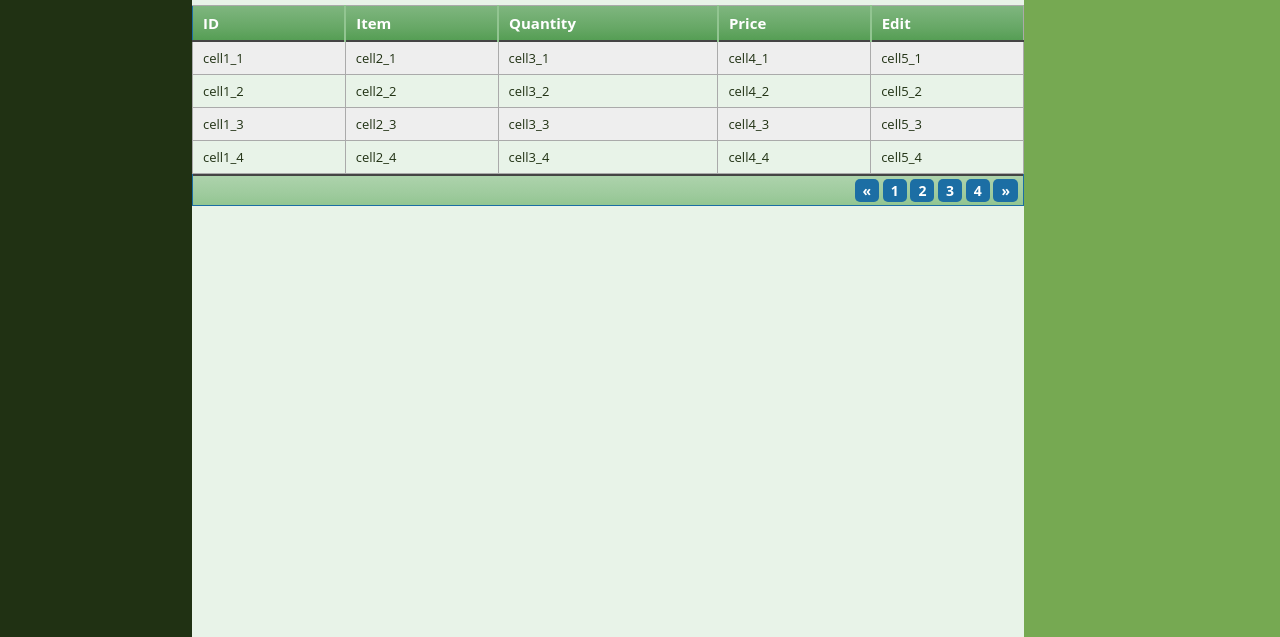
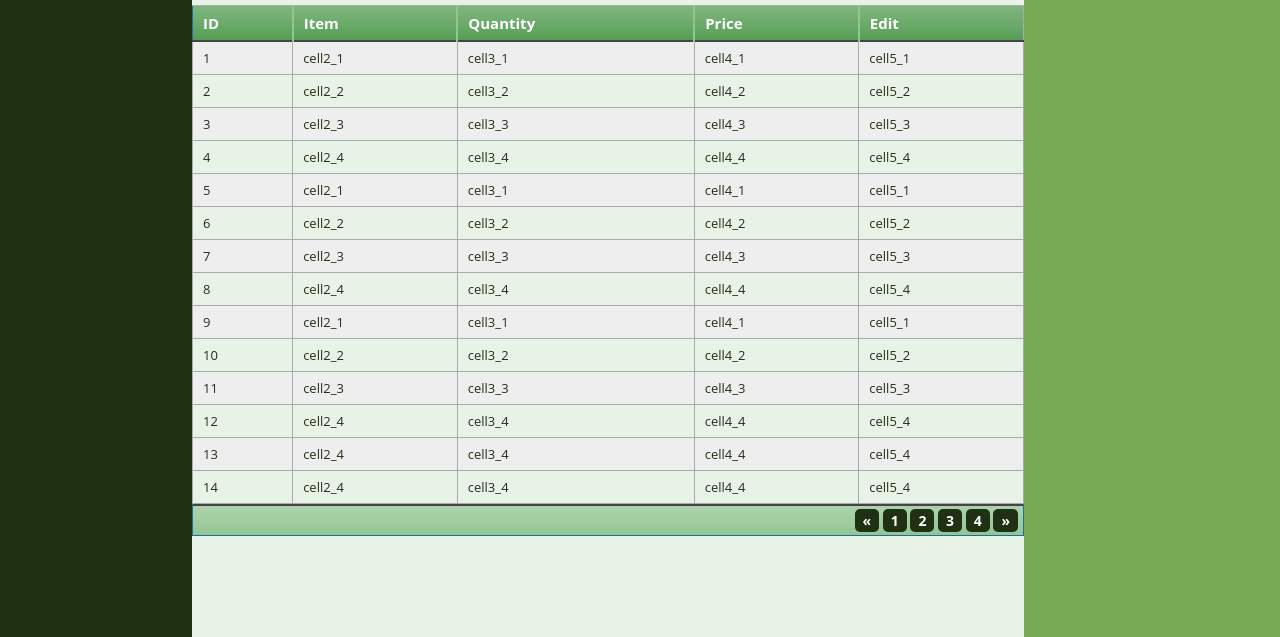
Before and after one commit to searles9/Inventory_App, a website: page website/index.html in a window 1280 px wide. Shown: the part 163-800 px from the top of the page. Drawn offline with Linux system fonts and the light colour scheme.

Commit message:
more changes

```diff
--- a/app.js
+++ b/app.js
@@ -1,7 +1,7 @@
 // Will contain the inventory router
 const express = require('express');
 const app = express();
-const inventoryRouter = require('./inventory')
+const inventoryRouter = require('./routes/inventory')
 const bodyParser = require('body-parser');
 const path = require('path')
 const PORT = 8080;
@@ -12,7 +12,7 @@ app.listen(PORT, () => {
 
 app.use(bodyParser.json());
 app.use(bodyParser.urlencoded({extended:true}));
-app.use(express.static(path.join(__dirname, '/website')))
+app.use(express.static(path.join(__dirname, './website')))
 app.use('/inventory', inventoryRouter)
 
 
--- a/db_data/temp.txt
+++ /dev/null
@@ -1 +0,0 @@
-temp
--- a/package.json
+++ b/package.json
@@ -1,6 +1,7 @@
 {
   "dependencies": {
     "body-parser": "^1.20.0",
-    "express": "^4.18.1"
+    "express": "^4.18.1",
+    "sqlite3": "^5.0.8"
   }
 }
--- a/inventory.js
+++ b/routes/inventory.js
@@ -1,5 +1,6 @@
 const express = require('express');
 const inventoryRouter = express.Router();
+const db = require('../services/db')
 
 const tempData = {
     '1': {
--- a/website/index.html
+++ b/website/index.html
@@ -76,28 +76,98 @@
           </div>
           <div class="divTableBody">
             <div class="divTableRow">
-              <div class="divTableCell">cell1_1</div>
+              <div class="divTableCell">1</div>
               <div class="divTableCell">cell2_1</div>
               <div class="divTableCell">cell3_1</div>
               <div class="divTableCell">cell4_1</div>
               <div class="divTableCell">cell5_1</div>
             </div>
             <div class="divTableRow">
-              <div class="divTableCell">cell1_2</div>
+              <div class="divTableCell">2</div>
               <div class="divTableCell">cell2_2</div>
               <div class="divTableCell">cell3_2</div>
               <div class="divTableCell">cell4_2</div>
               <div class="divTableCell">cell5_2</div>
             </div>
             <div class="divTableRow">
-              <div class="divTableCell">cell1_3</div>
+              <div class="divTableCell">3</div>
               <div class="divTableCell">cell2_3</div>
               <div class="divTableCell">cell3_3</div>
               <div class="divTableCell">cell4_3</div>
               <div class="divTableCell">cell5_3</div>
             </div>
             <div class="divTableRow">
-              <div class="divTableCell">cell1_4</div>
+              <div class="divTableCell">4</div>
+              <div class="divTableCell">cell2_4</div>
+              <div class="divTableCell">cell3_4</div>
+              <div class="divTableCell">cell4_4</div>
+              <div class="divTableCell">cell5_4</div>
+            </div>
+            <div class="divTableRow">
+              <div class="divTableCell">5</div>
+              <div class="divTableCell">cell2_1</div>
+              <div class="divTableCell">cell3_1</div>
+              <div class="divTableCell">cell4_1</div>
+              <div class="divTableCell">cell5_1</div>
+            </div>
+            <div class="divTableRow">
+              <div class="divTableCell">6</div>
+              <div class="divTableCell">cell2_2</div>
+              <div class="divTableCell">cell3_2</div>
+              <div class="divTableCell">cell4_2</div>
+              <div class="divTableCell">cell5_2</div>
+            </div>
+            <div class="divTableRow">
+              <div class="divTableCell">7</div>
+              <div class="divTableCell">cell2_3</div>
+              <div class="divTableCell">cell3_3</div>
+              <div class="divTableCell">cell4_3</div>
+              <div class="divTableCell">cell5_3</div>
+            </div>
+            <div class="divTableRow">
+              <div class="divTableCell">8</div>
+              <div class="divTableCell">cell2_4</div>
+              <div class="divTableCell">cell3_4</div>
+              <div class="divTableCell">cell4_4</div>
+              <div class="divTableCell">cell5_4</div>
+            </div>
+            <div class="divTableRow">
+              <div class="divTableCell">9</div>
+              <div class="divTableCell">cell2_1</div>
+              <div class="divTableCell">cell3_1</div>
+              <div class="divTableCell">cell4_1</div>
+              <div class="divTableCell">cell5_1</div>
+            </div>
+            <div class="divTableRow">
+              <div class="divTableCell">10</div>
+              <div class="divTableCell">cell2_2</div>
+              <div class="divTableCell">cell3_2</div>
+              <div class="divTableCell">cell4_2</div>
+              <div class="divTableCell">cell5_2</div>
+            </div>
+            <div class="divTableRow">
+              <div class="divTableCell">11</div>
+              <div class="divTableCell">cell2_3</div>
+              <div class="divTableCell">cell3_3</div>
+              <div class="divTableCell">cell4_3</div>
+              <div class="divTableCell">cell5_3</div>
+            </div>
+            <div class="divTableRow">
+              <div class="divTableCell">12</div>
+              <div class="divTableCell">cell2_4</div>
+              <div class="divTableCell">cell3_4</div>
+              <div class="divTableCell">cell4_4</div>
+              <div class="divTableCell">cell5_4</div>
+            </div>
+            <div class="divTableRow">
+              <div class="divTableCell">13</div>
+              <div class="divTableCell">cell2_4</div>
+              <div class="divTableCell">cell3_4</div>
+              <div class="divTableCell">cell4_4</div>
+              <div class="divTableCell">cell5_4</div>
+            </div>
+            <div class="divTableRow">
+              <div class="divTableCell">14</div>
               <div class="divTableCell">cell2_4</div>
               <div class="divTableCell">cell3_4</div>
               <div class="divTableCell">cell4_4</div>
--- a/website/style.css
+++ b/website/style.css
@@ -211,7 +211,7 @@ div.dbTable {
   }
   .dbTable .tableFootStyle .links a{
     display: inline-block;
-    background: #1C6EA4;
+    background: var(--green5);
     color: #FFFFFF;
     padding: 2px 8px;
     border-radius: 5px;
```
Also changed, not shown: services/db.js (added, +7 -0 lines), setup/dbSetup.js (added, +19 -0 lines), setup/insertData.js (added, +42 -0 lines), setup/queryAll.js (added, +16 -0 lines), setup/removeAllRows.js (added, +21 -0 lines), 2 other files.
